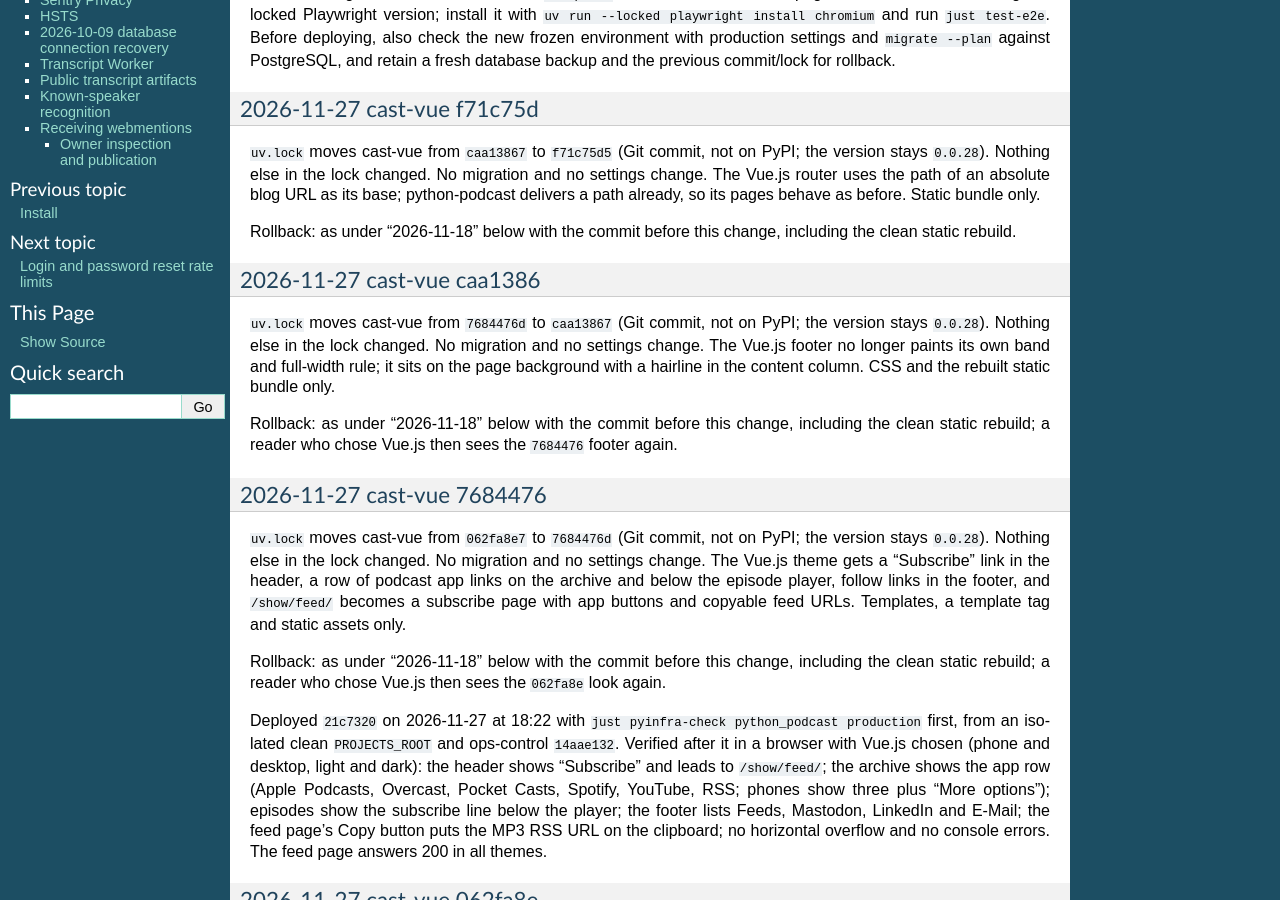
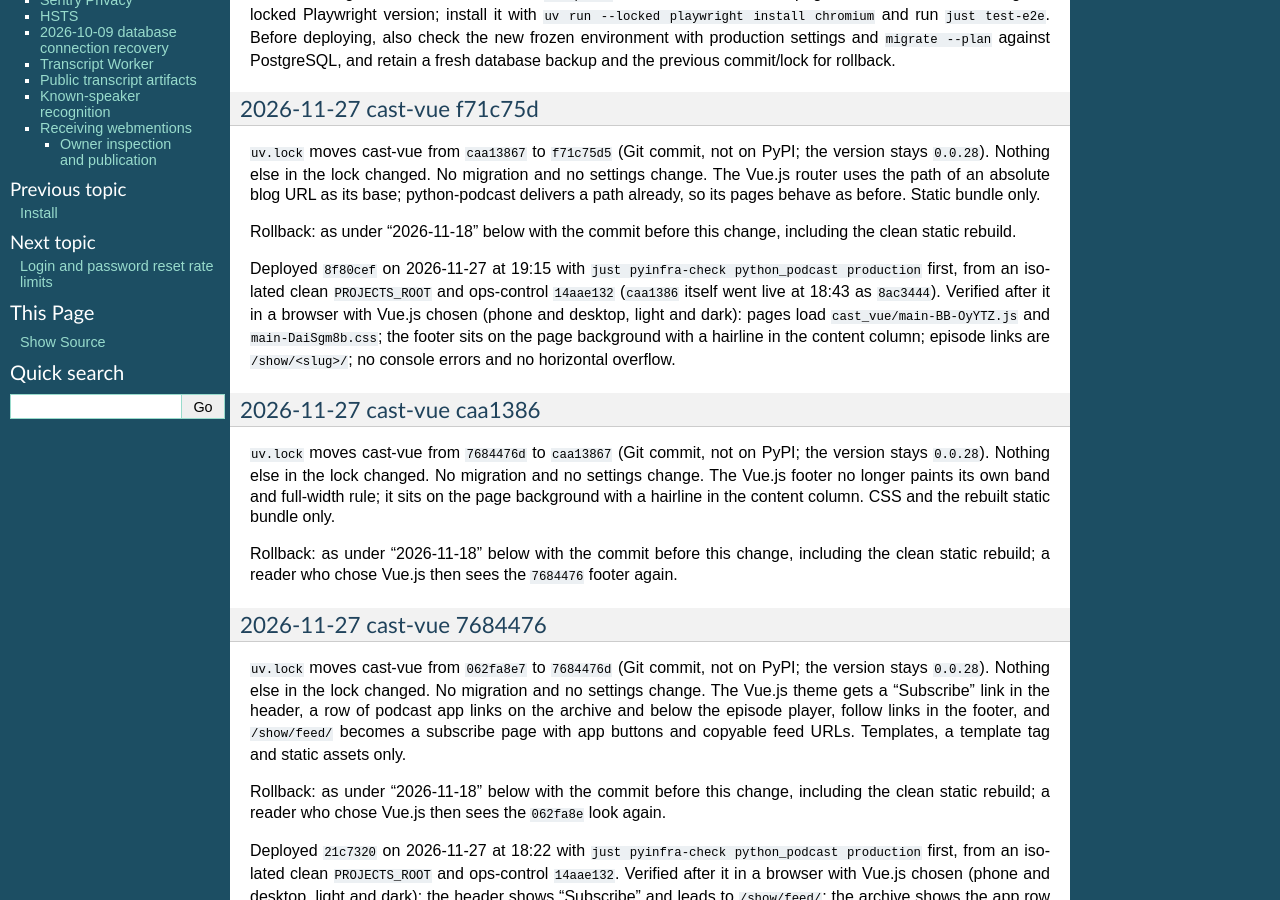
Before and after one commit to ephes/python-podcast, a Sphinx documentation site: the page built from docs/deploy.rst, in a window 1280 px wide and 900 px high, scrolled down 1314 px. Built offline with Sphinx 7.4.7, drawn with Linux system fonts in a browser that asks for light colours.

Commit message:
Record the cast-vue f71c75d deploy in the deploy history

```diff
--- a/docs/deploy.rst
+++ b/docs/deploy.rst
@@ -86,6 +86,15 @@ pages behave as before. Static bundle only.
 
 Rollback: as under "2026-11-18" below with the commit before this change,
 including the clean static rebuild.
+
+Deployed ``8f80cef`` on 2026-11-27 at 19:15 with ``just pyinfra-check
+python_podcast production`` first, from an isolated clean ``PROJECTS_ROOT``
+and ops-control ``14aae132`` (``caa1386`` itself went live at 18:43 as ``8ac3444``).
+Verified after it in a browser with Vue.js chosen (phone and desktop, light and
+dark): pages load ``cast_vue/main-BB-OyYTZ.js`` and ``main-DaiSgm8b.css``; the
+footer sits on the page background with a hairline in the content column;
+episode links are ``/show/<slug>/``; no console errors and no horizontal
+overflow.
 
 2026-11-27 cast-vue caa1386
 ~~~~~~~~~~~~~~~~~~~~~~~~~~~
```
